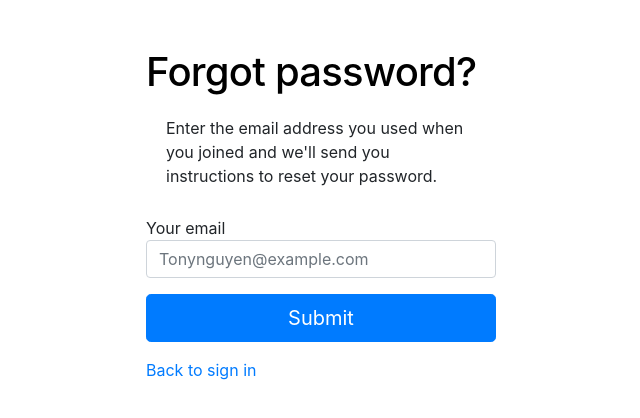
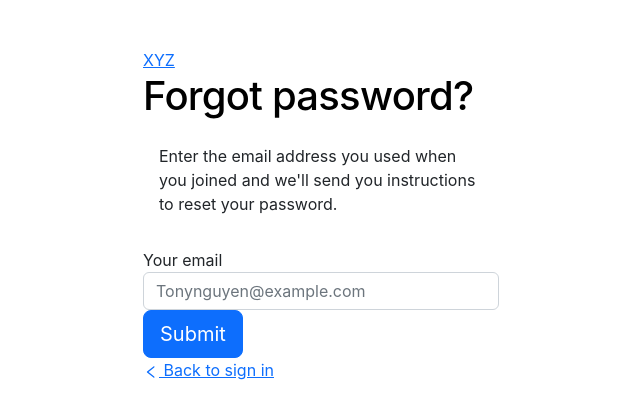
Before and after one commit to RohanGautam1/Lordwide, a React (Create React App) app: page / in a window 1280 px wide. Shown: the top 418 px of the page, without its empty margins (604-1244 px from the left). Built offline with nearby package versions, Linux system fonts and the light colour scheme.

Commit message:
forgot password page

```diff
--- a/package.json
+++ b/package.json
@@ -8,6 +8,7 @@
     "@testing-library/user-event": "^13.5.0",
     "react": "^18.1.0",
     "react-dom": "^18.1.0",
+    "react-icons": "^4.3.1",
     "react-scripts": "5.0.1",
     "web-vitals": "^2.1.4"
   },
--- a/public/index.html
+++ b/public/index.html
@@ -10,16 +10,8 @@
       content="Web site created using create-react-app"
     />
     <link rel="apple-touch-icon" href="%PUBLIC_URL%/logo192.png" />
-    <link rel="stylesheet" href="https://maxcdn.bootstrapcdn.com/bootstrap/4.0.0/css/bootstrap.min.css"
-    integrity="sha384-Gn5384xqQ1aoWXA+058RXPxPg6fy4IWvTNh0E263XmFcJlSAwiGgFAW/dAiS6JXm" crossorigin="anonymous">
-<link href="https://cdn.lineicons.com/2.0/LineIcons.css" rel="stylesheet">
-
-<script src="https://code.jquery.com/jquery-3.2.1.slim.min.js"
-    integrity="sha384-KJ3o2DKtIkvYIK3UENzmM7KCkRr/rE9/Qpg6aAZGJwFDMVNA/GpGFF93hXpG5KkN" crossorigin="anonymous">
-</script>
-<script src="https://cdnjs.cloudflare.com/ajax/libs/popper.js/1.12.9/umd/popper.min.js"
-    integrity="sha384-ApNbgh9B+Y1QKtv3Rn7W3mgPxhU9K/ScQsAP7hUibX39j7fakFPskvXusvfa0b4Q" crossorigin="anonymous">
-</script>
+    <link rel="stylesheet" href="https://cdn.jsdelivr.net/npm/bootstrap@5.2.0-beta1/dist/css/bootstrap.min.css">
+    <script src="https://cdn.jsdelivr.net/npm/bootstrap@5.2.0-beta1/dist/js/bootstrap.bundle.min.js"></script>
     <!--
       manifest.json provides metadata used when your web app is installed on a
       user's mobile device or desktop. See https://developers.google.com/web/fundamentals/web-app-manifest/
--- a/src/App.js
+++ b/src/App.js
@@ -1,10 +1,9 @@
 import './App.css';
-import SignIn from './component/SignIn';
-
+import SignIn1 from './component/SignIn1';
 function App() {
   return (
     <>
-      <SignIn/>
+      <SignIn1/>
     </>
   );
 }
--- a/src/component/SignIn.js
+++ /dev/null
@@ -1,43 +0,0 @@
-import React from 'react'
-import './comp.css'
-
-function SignIn() {
-  return (
-    <>
-      <div class="container login-container my-5">
-        <div class="row">
-          <div class="col-md-6 welcome_auth">
-            {/* Add Image here */}
-          </div>
-
-          <div class="offset-md-1 col-md-4 login-form">
-            <div class="login_form_in">
-              <div class="auth_branding">
-                <a class="auth_branding_in" href="https://procraft.studio"></a>
-              </div>
-              <div className='fpass'>
-                <h1 class="auth_title text-left">Forgot password?</h1>
-              </div>
-              <form>
-                <div class="alert  border-0" role="alert">
-                  Enter the email address you used when you joined and we'll send you instructions to reset your password.</div>
-                <div class="form-group">
-                  Your email
-                  <input type="email" class="form-control" name="email" placeholder="Tonynguyen@example.com" />
-                </div>
-                <div class="form-group">
-                  <button type="button" class="btn btn-primary btn-lg btn-block">Submit</button>
-                </div>
-                <div class="form-group other_auth_links">
-                  <a class="" href="https://procraft.studio"> Back to sign in </a>
-                </div>
-              </form>
-            </div>
-          </div>
-        </div>
-      </div>
-    </>
-  )
-}
-
-export default SignIn
--- /dev/null
+++ b/src/component/SignIn1.js
@@ -0,0 +1,46 @@
+import React from 'react'
+import './comp1.css';
+import { FaBeer } from 'react-icons/fa';
+import { AiOutlineLeft } from "react-icons/ai";
+// AiOutlineLeft
+
+function SignIn1() {
+  return (
+    <>
+      <div className="container login-container my-5">
+        <div className="row">
+          <div className="col-md-6 welcome_auth">
+            {/* Add Image here */}
+          </div>
+
+          <div className="offset-md-1 col-md-4 login-form">
+            <div className="login_form_in">
+              <div className="auth_branding">
+                <a className="auth_branding_in" href="https://procraft.studio">XYZ</a>
+              </div>
+              <div className='fpass'>
+                <h1 className="auth_title text-left">Forgot password?</h1>
+              </div>
+              <form>
+                <div className="alert  border-0" role="alert">
+                  Enter the email address you used when you joined and we'll send you instructions to reset your password.</div>
+                <div className="form-group">
+                  Your email
+                  <input type="email" className="form-control" name="email" placeholder="Tonynguyen@example.com" />
+                </div>
+                <div className="form-group">
+                  <button type="button" className="btn btn-primary btn-lg btn-block">Submit</button>
+                </div>
+                <div className="form-group other_auth_links">
+                  <a className="" href="https://procraft.studio"> <AiOutlineLeft /> Back to sign in </a>
+                </div>
+              </form>
+            </div>
+          </div>
+        </div>
+      </div>
+    </>
+  )
+}
+
+export default SignIn1
--- a/src/index.js
+++ b/src/index.js
@@ -1,5 +1,5 @@
 import React from 'react';
-import ReactDOM from 'react-dom';
+import ReactDOM from 'react-dom/client';
 import './index.css';
 import App from './App';
 import reportWebVitals from './reportWebVitals';
```
Also changed, not shown: src/component/Login.js (added), src/component/comp1.css (renamed from src/component/comp.css), 1 other file (tests, documents, lock files or other folders).
